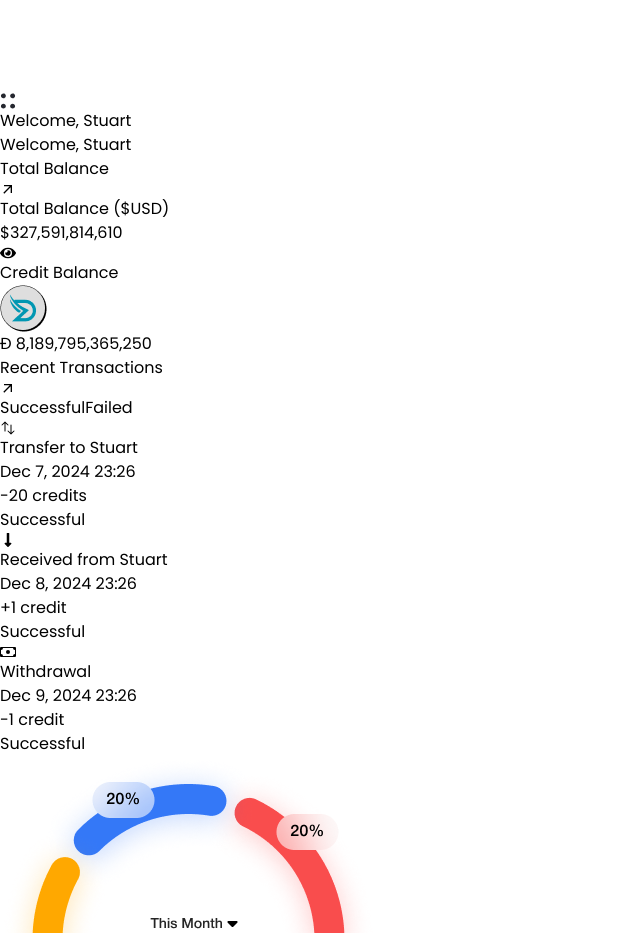
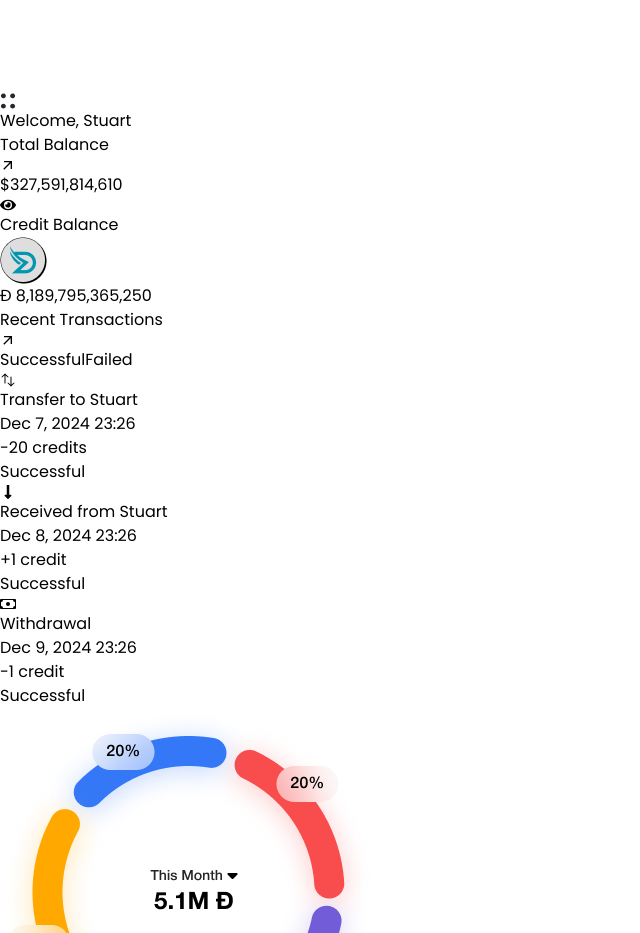
Before and after one commit to talha2224/Dong, a React (Vite) app: page /home in a window 1280 px wide. Shown: the part 1460-2393 px from the top of the page, without its empty margins (0-640 px from the left). Built offline with nearby package versions, Linux system fonts and the light colour scheme.

Commit message:
changes done

```diff
--- a/src/pages/HomePage.jsx
+++ b/src/pages/HomePage.jsx
@@ -21,21 +21,20 @@ const HomePage = () => {
 
             <DashboardNav />
 
-            <p className='text-[#000] text-lg block md:hidden my-5 font-medium'>Welcome, Stuart</p>
+            <p className='text-[#000] text-lg my-5 font-medium'>Welcome, Stuart</p>
 
-            <div className='flex items-start gap-x-3 md:mt-[2rem] flex-wrap'>
+            <div className='flex items-start gap-x-3 md:mt-[0rem] flex-wrap'>
 
                 <div className='w-[25rem] mt-2'>
 
                     <div className='w-[100%] bg-[#FAF8F8] rounded-3xl shadow-xl border border-[#FFFEFE] py-3 px-5'>
 
                         <div className='flex justify-between items-center mt-3 sm:mt-7'>
-                            <p className='text-[#a7a7a7] text-lg hidden md:block font-medium'>Welcome, Stuart</p>
-                            <p className='text-[#a7a7a7] md:hidden block'>Total Balance </p>
+                            <p className='text-[#a7a7a7] '>Total Balance </p>
                             <MdOutlineArrowOutward className='text-xl' />
                         </div>
 
-                        <p className='text-[#a7a7a7] text-lg hidden md:block mt-3'>Total Balance ($USD)</p>
+
                         <div className='flex items-center gap-x-2 md:mt-1'>
                             <h1 className='text-2xl font-semibold '>$327,591,814,610</h1>
                             <FaEye className='pr-1 md:text-black text-[#FF8A65] text-xl'
@@ -135,7 +134,7 @@ const HomePage = () => {
                 </div>
 
                 <div className='mt-2 flex-1 '>
-                    <div className='w-[100%] bg-[#FAF8F8] rounded-3xl shadow-xl border border-[#FFFEFE] py-3 px-5 h-[17rem] flex justify-center items-center'>
+                    <div className='w-[100%] bg-[#FAF8F8] rounded-3xl shadow-xl border border-[#FFFEFE] py-3 px-5 h-[14.5rem] flex justify-center items-center'>
                         <img src={Chart} alt="" className='h-[15rem]' />
                     </div>
 
@@ -235,7 +234,7 @@ const HomePage = () => {
 
                     <div className='w-[100%] bg-[#FAF8F8] rounded-3xl shadow-xl border border-[#FFFEFE] py-3 px-5'>
 
-                        <p className='text-lg mt-5'>Buy Credits</p>
+                        <p className='text-lg mt-0'>Buy Credits</p>
                         <p className='text-[#a7a7a7] mt-1 text-sm'><span className='text-black'>Amount</span> - minimum of 1 credit</p>
                         <input type="number" name="" id="" placeholder='0.00' className='h-[2.5rem] rounded-md px-3 mt-2 outline-none bg-white w-[100%]' />
                         <p className='mt-3 text-sm'>Payment Method</p>
```
